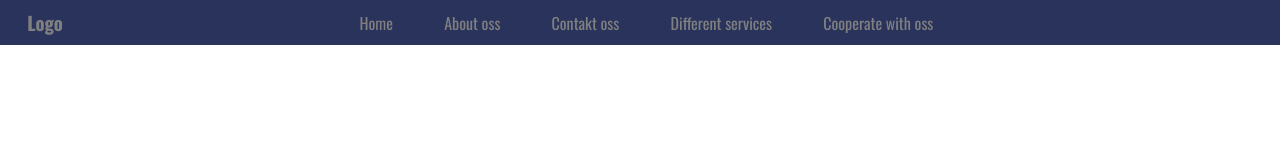
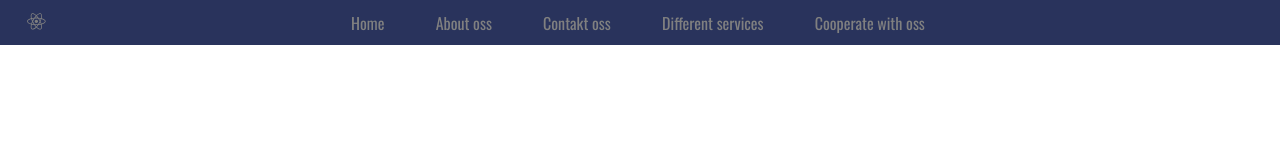
Before and after one commit to Lucifer87878/Gorans-Navbar, a React (Vite) app: page / in a window 1280 px wide. Shown: the top 160 px of the page. Built offline with nearby package versions, Linux system fonts and the light colour scheme.

Commit message:
tilläg av icon som logga

```diff
--- a/src/components/Navbar/NavBar.tsx
+++ b/src/components/Navbar/NavBar.tsx
@@ -1,5 +1,5 @@
 import { useRef } from "react";
-import { FaBars, FaTimes } from "react-icons/fa";
+import { FaBars, FaTimes, FaReact } from "react-icons/fa";
 import "./NavBar.scss";
 
 interface NavLink {
@@ -24,7 +24,7 @@ function Navbar({ GoToNavLink }: Props) {
   return (
     <section className="NavBar">
       <header>
-        <h3>Logo</h3>
+        <h3><FaReact /></h3>
         <nav ref={navRef}>
             {GoToNavLink.map((NavLink, index) =>(
                 <a key={index} href={NavLink.href}>{NavLink.Text}</a>
```
